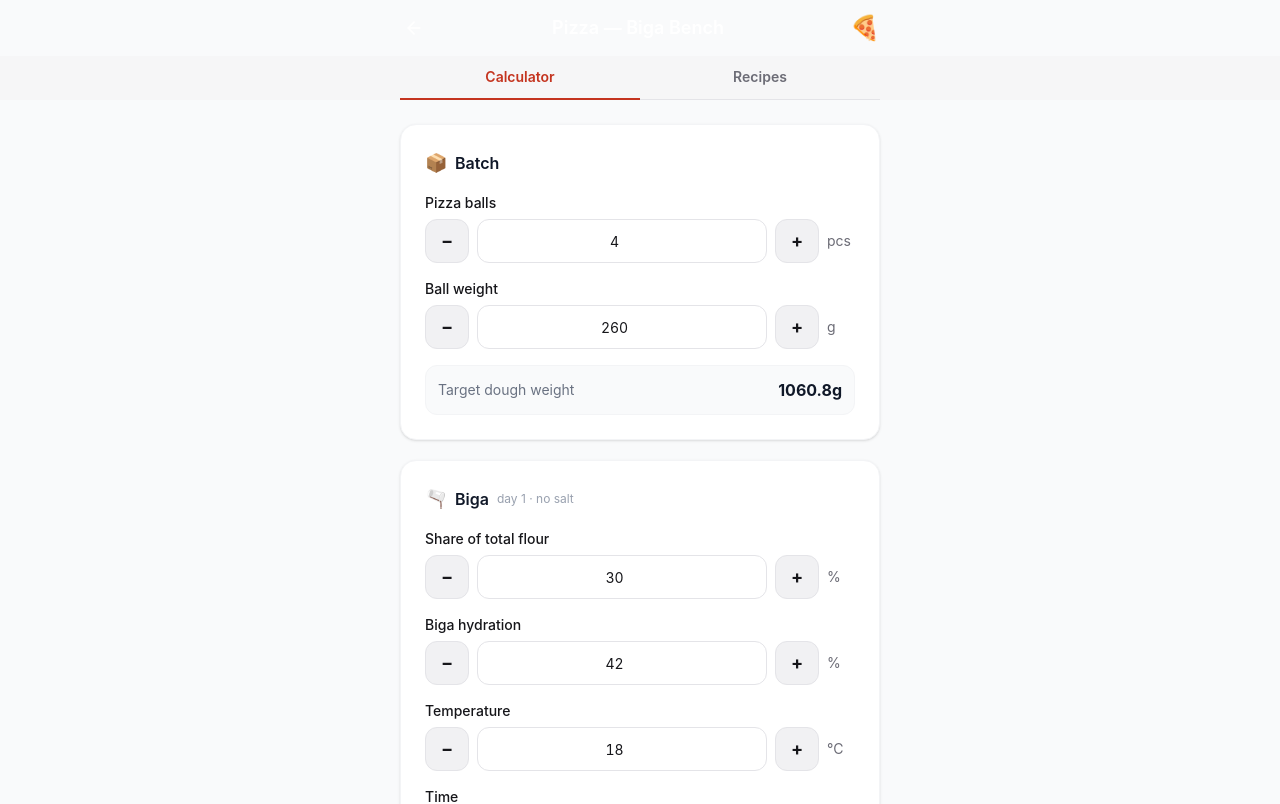
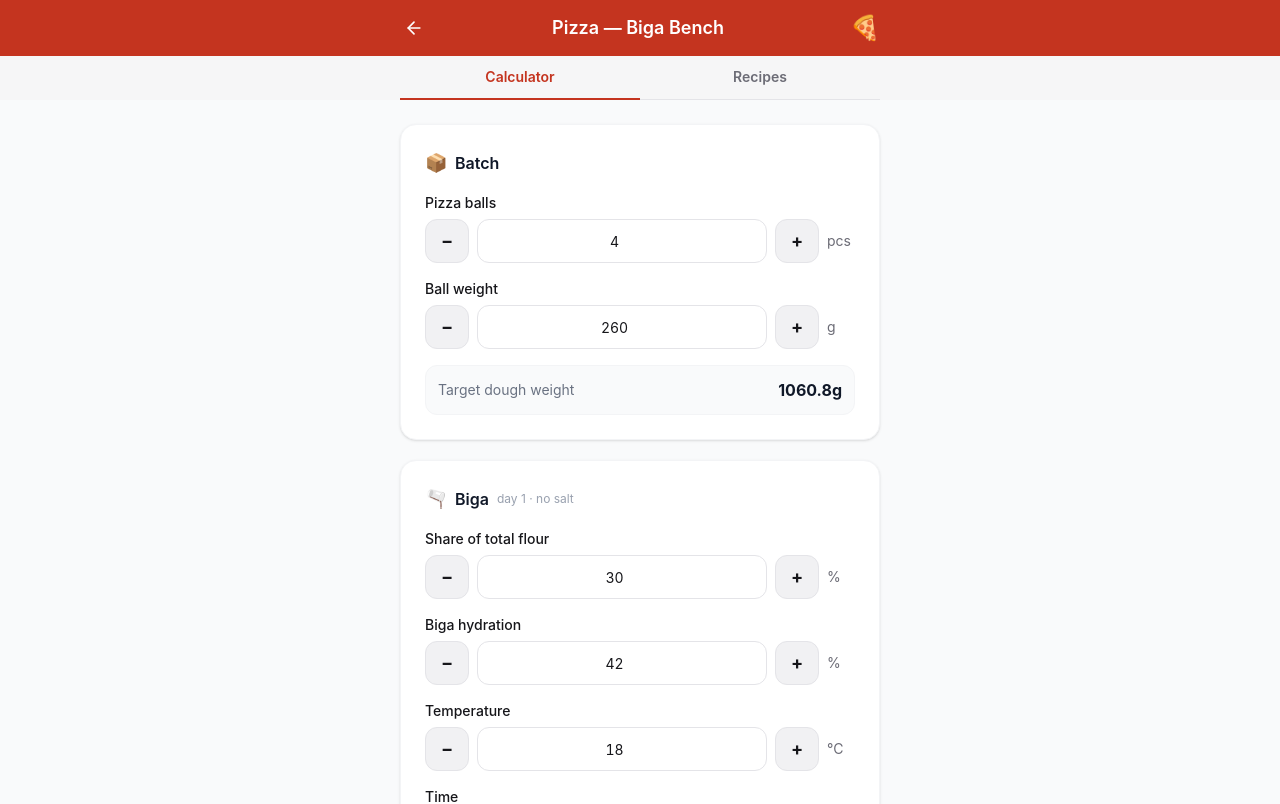
Before and after one commit to szsoma/recipe-calculators, a React (Vite) app: page /pizza in a window 1280 px wide. Shown: the top 804 px of the page. Built offline with nearby package versions, Linux system fonts and the light colour scheme.

Commit message:
fix: add pizza/kombucha/slambuc accents to Header
Header.jsx lacked style entries for the new accent names, so the
Pizza header rendered with no background colour.

```diff
--- a/src/components/Header.jsx
+++ b/src/components/Header.jsx
@@ -5,6 +5,9 @@ const accentStyles = {
   amber: 'bg-amber-500',
   orange: 'bg-orange-700',
   red: 'bg-red-500',
+  kombucha: 'bg-kombucha',
+  slambuc: 'bg-slambuc',
+  pizza: 'bg-pizza',
 }
 
 export default function Header({ icon, title, accent = 'amber' }) {
```
